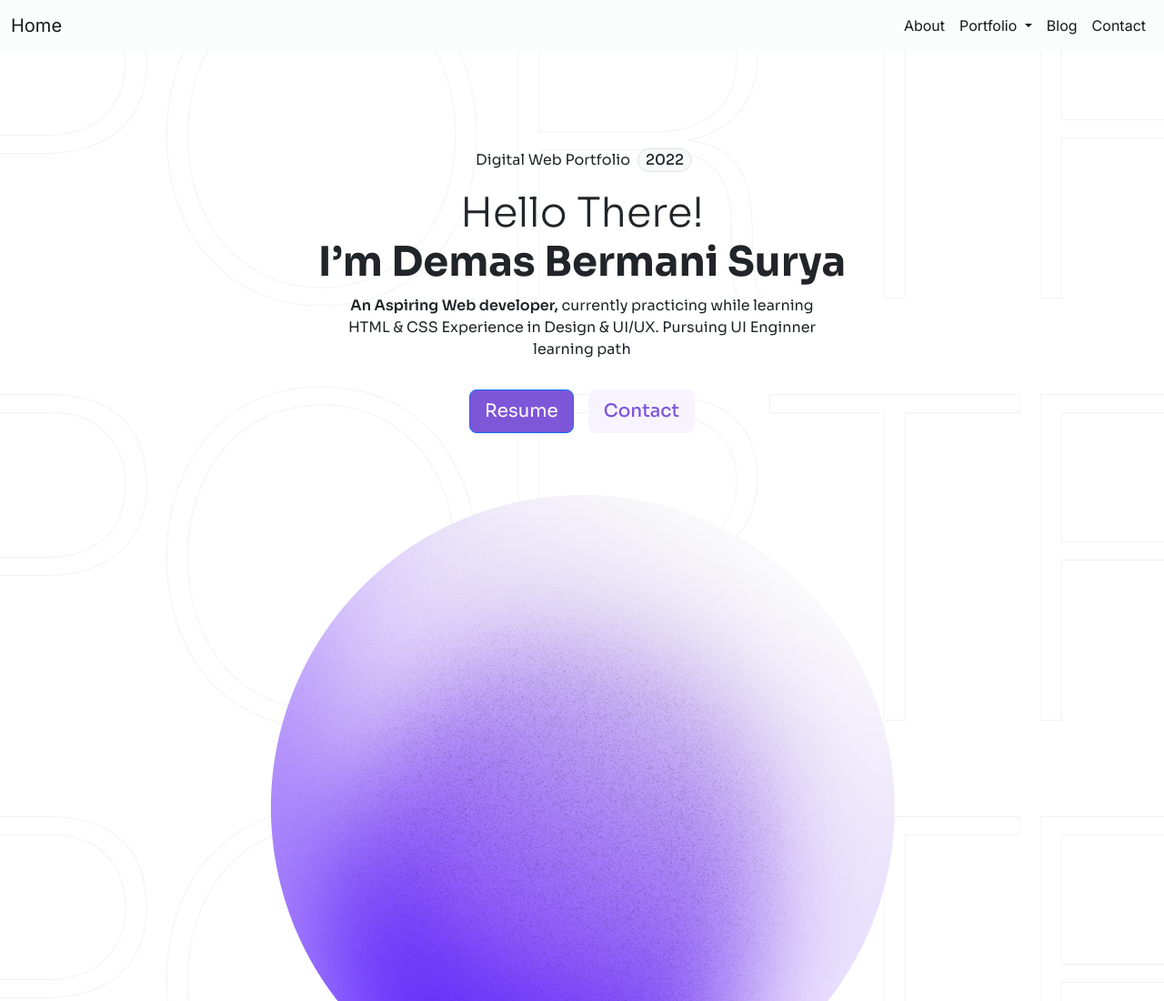
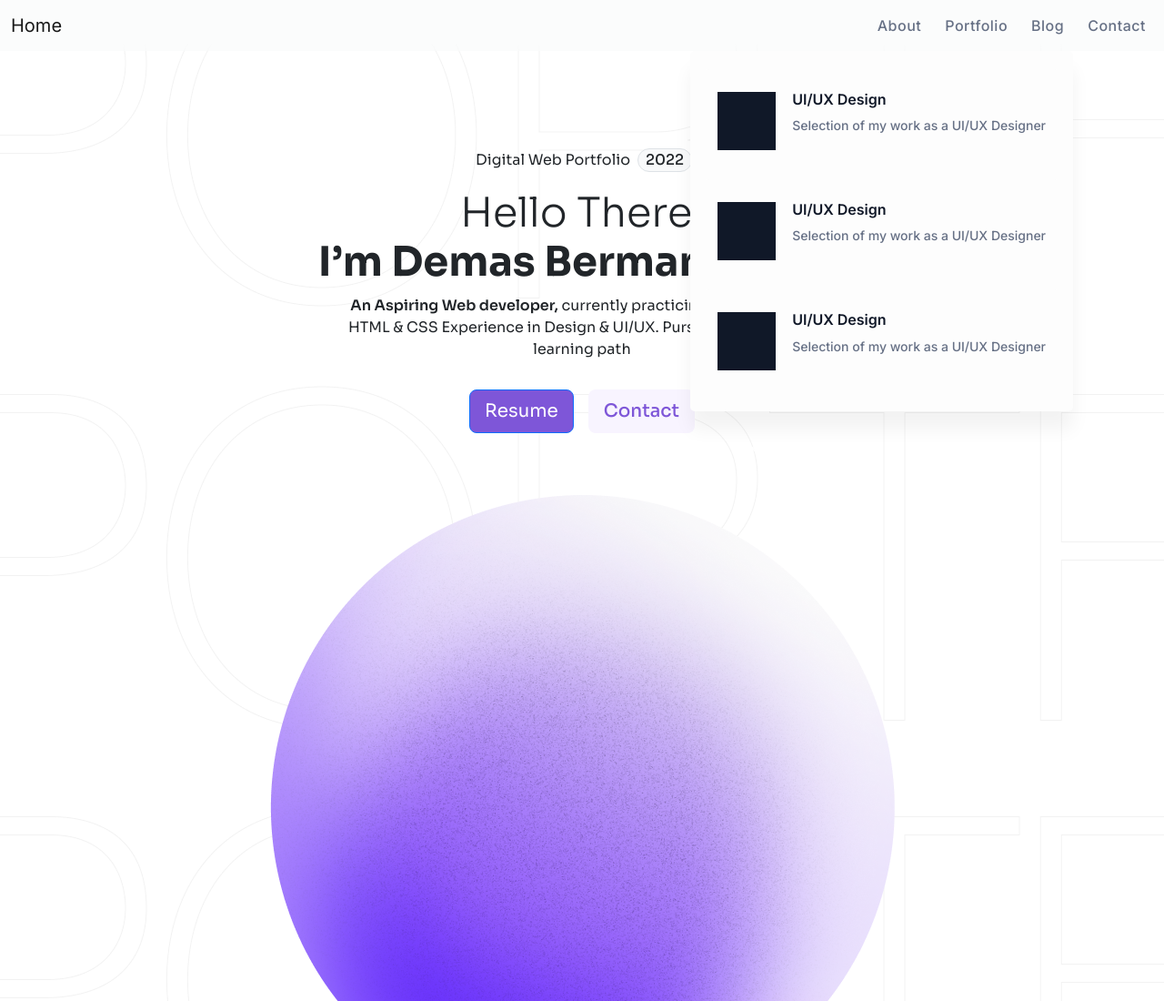
Before and after one commit to 24Demassu/24Demassu, a plain HTML site: page index.html in a window 1280 px wide. Shown: the top 1100 px of the page at 91% size. Drawn offline with nearby package versions, Linux system fonts and the light colour scheme.

Commit message:
benerin navbar

```diff
--- a/CSS/style.css
+++ b/CSS/style.css
@@ -1,4 +1,120 @@
+* {
+  box-sizing: border-box;
+  margin: 0;
+  padding: 0;
+}
+
 .heading1 {
   text-align: center;
   padding: 10px;
 }
+
+.nav-list {
+  font-family: 'inter';
+  font-size: 16px;
+  line-height: 22px;
+  font-weight: 500;
+  gap: 10px;
+}
+
+li:first-child {
+  margin-left: 0;
+}
+
+li{
+  display: inline-block;
+  /* margin-left: 28px;
+  padding-bottom: 22px;
+  position: relative; */
+}
+
+li > a {
+  font-size: 16px;
+  text-transform: capitalize;
+  letter-spacing: .5px;
+  text-decoration: none;
+  /* font-weight: 500; */
+  color: #667085;
+}
+
+.nav-item #services {
+  text-align: center;
+  align-self: center;
+}
+
+.navbar {
+  min-height: auto;
+  position: fixed;
+}
+
+.sub-nav {
+  background-color: #fdfdfd;
+  border-radius: 5px;
+  box-shadow: 0 20px 20px 0 rgba(0, 0, 0, 0.05);
+  /* display: none; */
+  padding: 16px;
+  position: absolute;
+  top: 100%;
+  width: fit-content;
+  /* left: auto; */
+  margin-left: -280px;
+
+  /* left: -120px;
+  padding: 16px;
+  position: absolute;
+  top: 100%;
+  width: 626px; */
+}
+
+#services:hover .sub-nav {
+  display: flex;
+  color: #101828;
+}
+
+.sub-nav-col {
+  display: flex;
+  flex-direction: column;
+  flex: 1;
+  width: auto;
+  transition: 2s all ease-in-out;
+  /* max-width: 50%; */
+}
+
+.sub-nav-box {
+  background-color: #fdfdfd;
+  border-radius: 5px;
+  display: flex;
+  flex: 0 1 auto;
+  flex-direction: column;
+  font-size: 14px;
+  justify-content: center;
+  margin: 4px 0;
+  min-height: 100px;
+  padding: 24px 14px 24px 96px;
+  position: relative;
+  text-decoration: none;
+}
+.sub-nav-box:hover {
+  background-color: #F8F9FC;
+}
+
+.sub-nav-box h4 {
+  font-size: 16px;
+  font-weight: 600;
+  color: #101828;
+}
+
+.sub-nav-box p {
+  color: #667085 ;
+}
+
+.icon-background {
+  height: 64px;
+  width: 64px;
+  background-color: #101828;
+  display: flex;
+  justify-content: center;
+  align-items: flex-start;
+  position: absolute;
+  left: 14px;
+}
--- a/index.html
+++ b/index.html
@@ -10,8 +10,8 @@
     <!--<link href="./bootstrap/css/bootstrap.css" rel="stylesheet" /> -->
     <link href="https://fonts.googleapis.com/css2?family=Sora:wght@100;200;300;400;500;600;700;800&display=swap" rel="stylesheet">
     <link href="https://fonts.googleapis.com/css2?family=Inter:wght@100;200;300;400;500;600;700;800;900&display=swap" rel="stylesheet">
+    <link href="https://cdn.jsdelivr.net/npm/bootstrap@5.2.2/dist/css/bootstrap.min.css" rel="stylesheet" integrity="sha384-Zenh87qX5JnK2Jl0vWa8Ck2rdkQ2Bzep5IDxbcnCeuOxjzrPF/et3URy9Bv1WTRi" crossorigin="anonymous">
     <link href="/CSS/style.css" rel="stylesheet" />
-    <link href="https://cdn.jsdelivr.net/npm/bootstrap@5.2.2/dist/css/bootstrap.min.css" rel="stylesheet" integrity="sha384-Zenh87qX5JnK2Jl0vWa8Ck2rdkQ2Bzep5IDxbcnCeuOxjzrPF/et3URy9Bv1WTRi" crossorigin="anonymous">
   </head>
   <body>
     <!-- Navbar -->
@@ -30,11 +30,7 @@
           >
             <span class="navbar-toggler-icon"></span>
           </button>
-          <div
-            class="collapse navbar-collapse justify-content-lg-end"
-            id="navbarNav"
-          >
-            <ul class="navbar-nav">
+          <ul class="nav-list navbar-nav">
             <li class="nav-item">
               <a
                 class="nav-link active"
@@ -42,30 +38,36 @@
                 role="button"
                 href="About.html"
                 target="_blank"
+                style="color: #667085;"
                 >About</a
               >
             </li>
-              <li class="nav-item dropdown">
-                <a
-                  class="nav-link dropdown-toggle active"
-                  href="#"
-                  role="button"
-                  data-bs-toggle="dropdown"
-                  aria-expanded="false"
-                >
-                  Portfolio
+            <li class="nav-link active" id="services"><a href="#">Portfolio</a>
+              <div class="sub-nav">
+                <div class="sub-nav-col">
+                  <a href="#" class="sub-nav-box" id="box-1">
+                    <div class="icon-background" id="icon-1">
+                      <i class="icon"></i>
+                    </div>
+                    <h4>UI/UX Design</h4>
+                    <p>Selection of my work as a UI/UX Designer</p>
                   </a>
-                <ul class="dropdown-menu">
-                  <li>
-                    <a class="dropdown-item" href="Portfolio.html">Portfolio</a>
-                  </li>
-                  <li>
-                    <a class="dropdown-item" href="#">Another Portfolio</a>
-                  </li>
-                  <li>
-                    <a class="dropdown-item" href="#">Another Portfolio</a>
-                  </li>
-                </ul>
+                  <a href="#" class="sub-nav-box" id="box-2">
+                    <div class="icon-background" id="icon-2">
+                      <i class="icon"></i>
+                    </div>
+                    <h4>UI/UX Design</h4>
+                    <p>Selection of my work as a UI/UX Designer</p>
+                  </a>
+                  <a href="#" class="sub-nav-box" id="box-3">
+                    <div class="icon-background" id="icon-3">
+                      <i class="icon"></i>
+                    </div>
+                    <h4>UI/UX Design</h4>
+                    <p>Selection of my work as a UI/UX Designer</p>
+                  </a>
+                </div>
+              </div>
             </li>
               <li class="nav-item">
                 <a
@@ -74,6 +76,7 @@
                   role="button"
                   href="blog.html"
                   target="_blank"
+                  style="color: #667085;"
                   >Blog</a
                 >
               </li>
@@ -84,17 +87,14 @@
                   role="button"
                   href="Contact.html"
                   target="_blank"
+                  style="color: #667085;"
                   >Contact</a
                 >
               </li>
           </ul>
         </div>
-        </div>
       </nav>
-
     </section>
-    <!-- Navbar End -->
-    <!-- Card Start-->
     <main>
       <section class="mt-xl-5" style="background-image:url(static/img/heroSectionContainer.png)">
         <div class="p-5">
@@ -171,7 +171,6 @@
         </div>
       </section>
     </main>
-
     <!-- <div class="heading">
                 <h1>Nama Anda</h1>
                 <p>Front End Developer</p>
```
Lines whose indentation alone changed are shown as unchanged.
